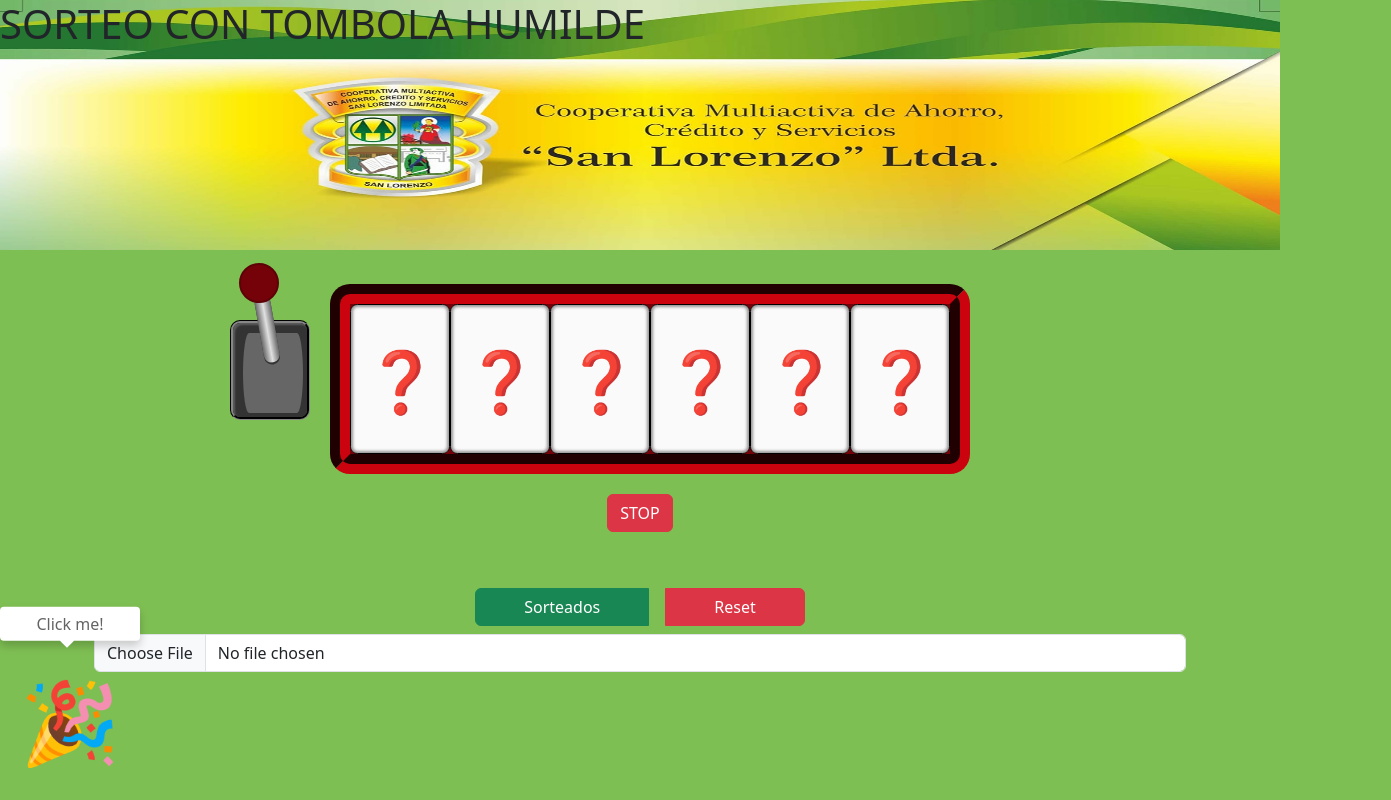
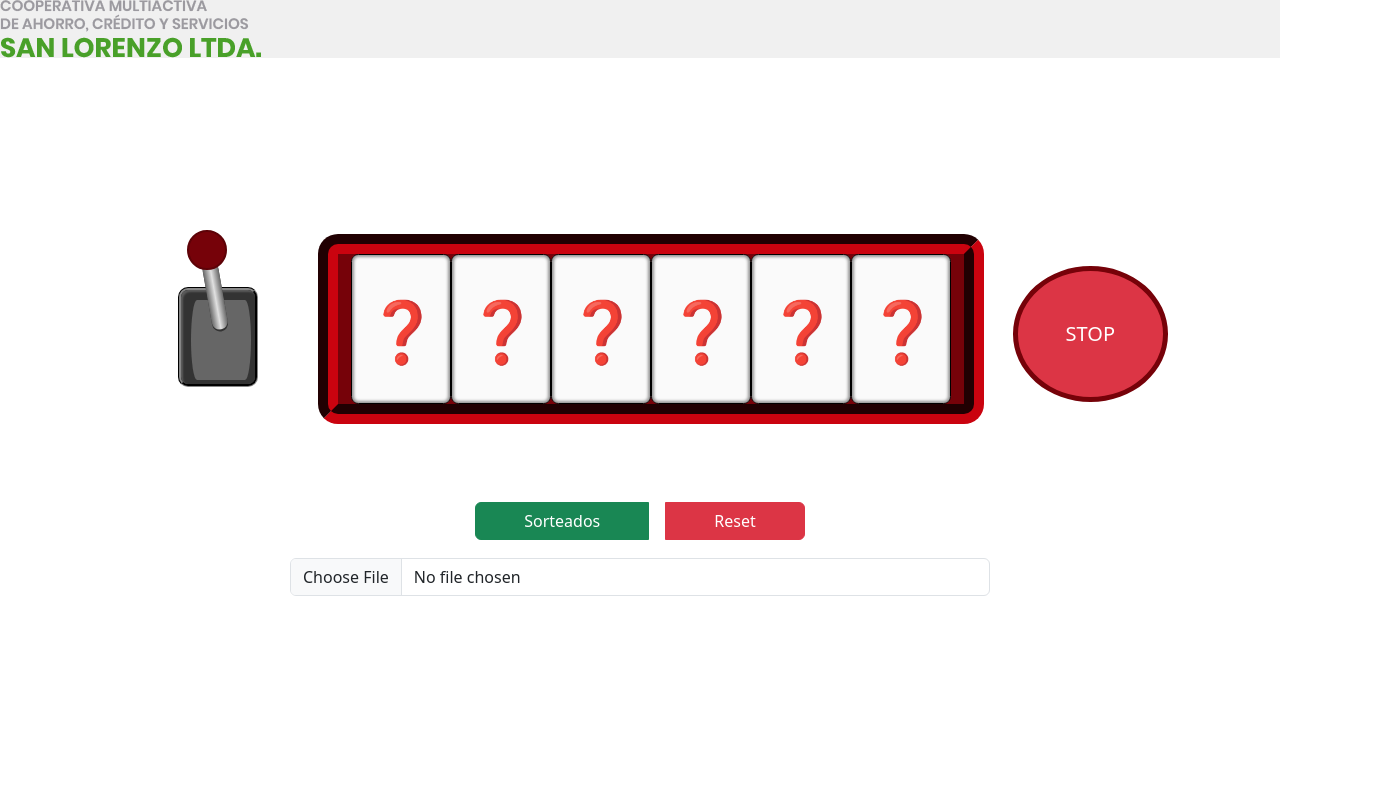
Before and after one commit to RayDCabrera/TombolaProject, a website: page index.html in a window 1280 px wide. Shown: the whole page, 1391 px wide, since content can reach past the window. Drawn offline with nearby package versions, Linux system fonts and the light colour scheme; some packages are replaced by stand-ins of ours; a script that the page names is missing.

Commit message:
ola linu

```diff
--- a/index.html
+++ b/index.html
@@ -22,16 +22,28 @@
   <link href="https://cdn.jsdelivr.net/npm/bootstrap@5.3.2/dist/css/bootstrap.min.css" rel="stylesheet"
     integrity="sha384-T3c6CoIi6uLrA9TneNEoa7RxnatzjcDSCmG1MXxSR1GAsXEV/Dwwykc2MPK8M2HN" crossorigin="anonymous">
 
+    <script src="https://cdnjs.cloudflare.com/ajax/libs/xlsx/0.17.4/xlsx.full.min.js"></script>
 </head>
 
 <body class="custom-background">
   <header>
-    <h1>SORTEO CON TOMBOLA HUMILDE</h1>
+    <div class="sidebar">
+      <img src="images/logotipo.png" alt="Pequeña imagen">
+    </div>
   </header>
   <div class="container">
-    <div class="container col py-5 ">
 
-      <div class="slotcontainer mt-2">
+    <div class="row">
+
+
+      <div class = "col-xl-9 "id="equation" >
+        <div class="custom-shoulder m-2 col-xl- col-sm-6" id="shoulder">
+          <div id="arm"></div>
+        </div>
+      </div>
+
+      <div class="col-sm-12 col-xl-10">
+        <div class="slotcontainer">
           <div class="slot">
             <div class="symbols" id="slot1Symbols"></div>
           </div>
@@ -41,7 +53,6 @@
           <div class="slot">
             <div class="symbols" id="slot3Symbols"></div>
           </div>
-
           <div class="slot">
             <div class="symbols" id="slot4Symbols"></div>
           </div>
@@ -52,58 +63,51 @@
             <div class="symbols" id="slot6Symbols"></div>
           </div>
         </div>
-      <button class="btn btn-danger btn-circle" id = "Stop">STOP</button>
+      </div>
 
-      <div id="equation" class="col">
-        <!--<span class="drink spinner"></span>-->
-        <div class="custom-shoulder mb-2" id="shoulder">
-          <div id="arm"></div>
-        </div>
+      <div class="col-sm-6 col-xl-1 oliwi">
+        <button class="btn btn-danger p-md-5 rounded-circle btn-lg custom-btn" id="Stop"  style="border : 5px solid #760209">STOP</button>
       </div>
 
     </div>
 
     <div class="container">
-
       <!--<button onclick="spin()">Spin</button>-->
       <div class="btn-group">
         <button class="btn btn-success m-2 px-5 " data-toggle="modal" data-target="#miModal"
           id="Sorteados">Sorteados</button>
         <button class="btn btn-danger m-2 px-5" id="reset">Reset</button>
         <!--<button id="resetwinners">Reiniciar Ganadores</button>-->
-
       </div>
-      <input class="form-control" type="file" id="csvFileInput" accept=".csv">
+      <input class="form-control" type="file" id="csvFileInput" accept=".csv" style="width: 700px; margin-top: 10px;">
       <div id="output"></div>
       <!--  <button id="selectRecord">Select Record</button>-->
     </div>
-  </div>
+
 
     <div class="modal fade" id="miModal" tabindex="-1" role="dialog" aria-labelledby="miModalLabel" aria-hidden="true">
       <div class="modal-dialog modal-dialog-centered modal-dialog-scrollable">
         <div class="modal-content">
           <div class="modal-header">
             <h5 class="modal-title" id="miModalLabel">Listado de Sorteados</h5>
-          <button type="button" class="close" data-dismiss="modal" aria-label="Close">
-            <span aria-hidden="true">&times;</span>
-          </button>
+
           </div>
           <div class="modal-body">
             <div id="listado">
             </div>
           </div>
           <div class="modal-footer">
+            <button id = "descarga" class = "btn btn-success ">Descargar Listado</button>
             <button type="button" class="btn btn-secondary close" data-dismiss="modal" id="cerrar">Cerrar</button>
           </div>
         </div>
       </div>
     </div>
+  </div>
 
-
-  <button class="canvas-confetti-btn animate__animated">
-    🎉
-    <span class="tool-tip">Click me!</span>
-  </button>
+ <!-- <button class="canvas-confetti-btn animate__animated">-->
+    <!-- 🎉-->
+ <!-- </button>-->
   <script type="module" src="index.js"></script>
   <script src="https://cdn.jsdelivr.net/npm/bootstrap@5.3.2/dist/js/bootstrap.bundle.min.js"
     integrity="sha384-C6RzsynM9kWDrMNeT87bh95OGNyZPhcTNXj1NW7RuBCsyN/o0jlpcV8Qyq46cDfL"
--- a/index.js
+++ b/index.js
@@ -79,9 +79,11 @@ function stopAtSymbols(desiredSymbols, id, nombre) {
     const symbolCount = symbols.childElementCount;
 
     // Iniciar la animación suave
+    const symbol = symbols.querySelector(".symbol");
 
 
     const stopSymbolIndex = slotSymbols[index].indexOf(desiredSymbols[index]);
+
 
     // Calculate the number of symbols to show before stopping
     const symbolsToShow = symbolCount * 2 + stopSymbolIndex;
@@ -141,7 +143,7 @@ function stopAtSymbols(desiredSymbols, id, nombre) {
         window.setTimeout(() => {
           symbols.classList.remove("animate__rubberBand");
           //  exploding = false;
-          Swal.fire('SOCIO NRO:', id.toString() + ' -- ' + nombre.toString())
+          Swal.fire('EL GANADOR ES:', id.toString() + ' -- ' + nombre.toString())
         }, 300);
       }, 300);
       //  Swal.fire('SOCIO NRO:', id.toString() + ' -- ' + nombre.toString())
@@ -449,17 +451,36 @@ function ListadoSorteados() {
     // Limpiar el contenido actual del contenedor si es necesario
     resultContainer.innerHTML = '';
 
+    // Crear una matriz para almacenar los datos a exportar
+    const dataToExport = [['NRO SOCIO', 'NOMBRE']];
+
     // Iterar a través de los sorteos y mostrar la información
     sorteados.forEach((sorteado) => {
       const info = document.createElement('div');
-      info.textContent = `Socio Nro: ${sorteado.ID}`;
+      info.textContent = `Socio Nro: ${sorteado.ID}, ${sorteado.NAME}`;
       resultContainer.appendChild(info);
+      // Agregar datos a la matriz
+      dataToExport.push([sorteado.ID, sorteado.NAME]);
+
     });
+        // Crear un objeto de trabajo de Excel
+        const ws = XLSX.utils.aoa_to_sheet(dataToExport);
+        const wb = XLSX.utils.book_new();
+        XLSX.utils.book_append_sheet(wb, ws, 'Sorteados');
+
+        // Descargar el archivo Excel
+        document.getElementById("descarga").addEventListener("click", () => {  XLSX.writeFile(wb, 'sorteados.xlsx');})
+
+
+
+
     $('#miModal').modal('show');
+    document.getElementById('cerrar').addEventListener('click', () => { $('#miModal').modal('hide'); })
   } else {
+    $('#miModal').modal('show');
     resultContainer.textContent = 'No hay sorteos almacenados.';
     console.log('asd');
-
+    document.getElementById('cerrar').addEventListener('click', () => { $('#miModal').modal('hide'); })
   }
 }
 
--- a/sass/styles.scss
+++ b/sass/styles.scss
@@ -1,20 +1,34 @@
 
 @import url("https://fonts.googleapis.com/css2?family=Outfit:wght@100;400;700&display=swap");
 body {
-    background: #7ebf53;
+   background: #7ebf53;
+
     margin: 0;
-    padding: 0;
+    padding: 100px;
 }
 
 body.custom-background {
-    background-color: #7ebf53;
+    background-color: #ffffff;
 }
 
 header {
-	background-image: url(/images/portada.jpg);
-	background-size: 100% 100%;
-	height: 250px;
+	height: 100%;
 }
+
+.sidebar {
+	position: fixed;
+	top: 0;
+	left: 0;
+	width: 100%; /* Ajusta el ancho según tus necesidades */
+	background-color: #f0f0f0; /* Puedes cambiar el color de fondo según tus preferencias */
+  }
+
+  .sidebar img {
+	max-width: 100%;
+	height: auto;
+	display: block;
+	width: auto;
+  }
 
 
 .container {
@@ -23,21 +37,45 @@ header {
     align-items: center;
     justify-content: center;
     height: 50vh;
+	margin: 0;
+	padding: 50px;
+	box-sizing: border-box;
 }
+
+.custom-btn {
+    background-color: #28a745; /* Cambiar a tu color deseado, en este caso, verde */
+
+  }
+
+/*.oliwi {
+	position: fixed;
+    border-style: groove !important;
+    border-width: 10px !important;
+    border-color: #760209 !important;
+    background-color: #a5040f !important;
+}*/
 
 .slotcontainer {
     display: flex;
     justify-content: center;
     align-items: center;
     margin-bottom: 20px;
-    margin-left: 20px;
+    margin-left: 200px;
 	border-style: groove;
 	border-color: #760209;
 	background-color: #760209;
 	border-width: 20px;
 	border-radius: 20px ;
+
 }
+.oliwi{
+	display: flex;
+    justify-content: center;
+    align-items: center;
+    margin-bottom: 10px;
+    margin-left: 50px;
 
+}
 .slot {
     width: 100px;
     height: 150px;
@@ -181,17 +219,17 @@ $red: #760209;
 
 @include spin;
 #equation {
-  position: absolute;
+  position: relative;
   left: 50%;
   margin-left: -50px;
   top: 50%;
-  margin-top: -80px;
+  margin-top: 280px;
 }
 
 #shoulder {
 	position: absolute;
-	top: 50px;
-	left: -360px;
+	top: -200px;
+	left: -420px;
 	width: 80px;
 	height: 100px;
 	border-radius: 10px;
@@ -205,7 +243,7 @@ $red: #760209;
 }
 #arm {
 	//*** BASE ***//
-	position: relative;
+	position: absolute;
 	top: 10px;
 	left: 10px;
 	cursor: pointer;
@@ -324,3 +362,8 @@ $red: #760209;
     transform: translate3d(0, 4px, 0);
   }
 }
+
+.swal2-popup {
+	font-size: 1.6rem !important;
+	font-family: Georgia, serif;
+  }
```
Also changed, not shown: images/logotipo.png (added), sass/styles.css, 1 other file. Lines whose indentation alone changed are shown as unchanged.
